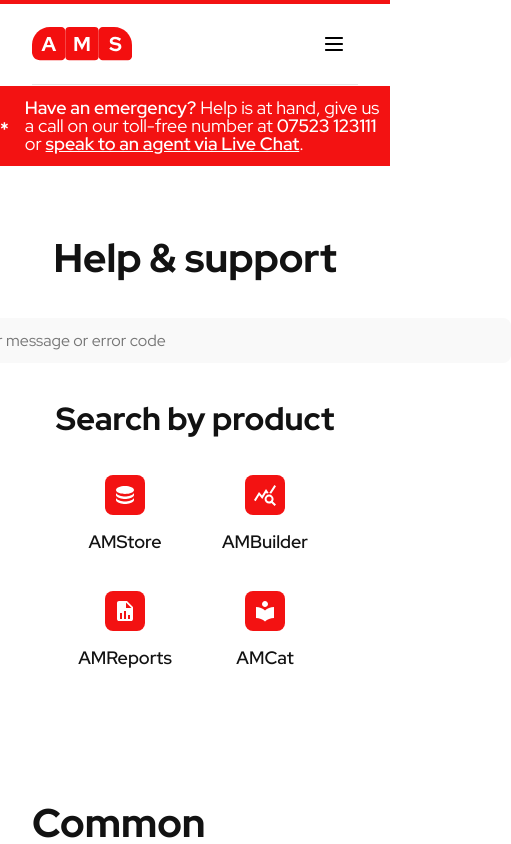
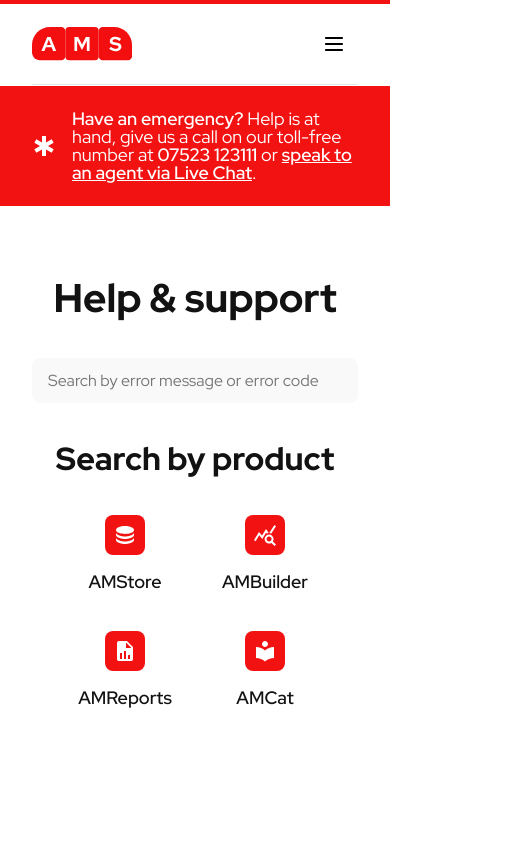
Before and after one commit to kierandrewett/6.2-ams-website, a Next.js app: page /support in a window 390 px wide. Shown: the top 844 px of the page, 511 px wide, since content can reach past the window. Built offline with nearby package versions, Linux system fonts and the light colour scheme.

Commit message:
📱 Fix responsiveness on support page

```diff
--- a/src/icons/Asterisk.tsx
+++ b/src/icons/Asterisk.tsx
@@ -1,4 +1,4 @@
-export const Asterisk = () => {
+export const Asterisk = (props: any) => {
 	return (
 		<svg
 			width="24"
@@ -6,6 +6,7 @@ export const Asterisk = () => {
 			viewBox="0 0 24 24"
 			fill="none"
 			xmlns="http://www.w3.org/2000/svg"
+			{...props}
 		>
 			<path
 				d="M19.6486 5.28599L13.9996 8.54799V2.02499H9.99959V8.54799L4.35059 5.28599L2.35059 8.75099L7.99859 12.012L2.35059 15.273L4.35059 18.738L9.99959 15.477V22H13.9996V15.477L19.6486 18.738L21.6486 15.273L16.0006 12.012L21.6486 8.75099L19.6486 5.28599Z"
--- a/src/pages/support/index.tsx
+++ b/src/pages/support/index.tsx
@@ -13,7 +13,7 @@ export default function Support() {
 		<Layout page={"support"}>
 			<Banner colour={"red"}>
 				<div className={"flex gap-sm ai-center"} style={{ color: "var(--ams-white)" }}>
-					<Asterisk />
+					<Asterisk style={{ minWidth: "24px" }} />
 					<span style={{ fontSize: "1.125rem" }}>
 						<strong>Have an emergency?</strong> Help is at hand, give us a call on our
 						toll-free number at <strong>07523 123111</strong> or{" "}
@@ -30,7 +30,7 @@ export default function Support() {
 					<HeroBody className={"ai-center gap-md"}>
 						<h1>Help & support</h1>
 
-						<form>
+						<form className={"flex jc-center"} style={{ width: "100%" }}>
 							<label
 								className={"ams-visually-hidden"}
 								htmlFor={"ams-search-form--search"}
@@ -44,7 +44,11 @@ export default function Support() {
 								name={"q"}
 								placeholder={"Search by error message or error code"}
 								required
-								style={{ width: "600px", backgroundColor: "#F9F9F9" }}
+								style={{
+									width: "100%",
+									maxWidth: "600px",
+									backgroundColor: "#F9F9F9"
+								}}
 							/>
 						</form>
 
--- a/src/styles/components/banner.scss
+++ b/src/styles/components/banner.scss
@@ -1,9 +1,9 @@
 .ams-banner {
-	width: 100%;
-	height: 5rem;
+	width: calc(100% - 2rem * 2);
 	display: flex;
 	justify-content: center;
 	align-items: center;
+	padding: 1.5rem 2rem;
 }
 
 .ams-banner.red {
```
